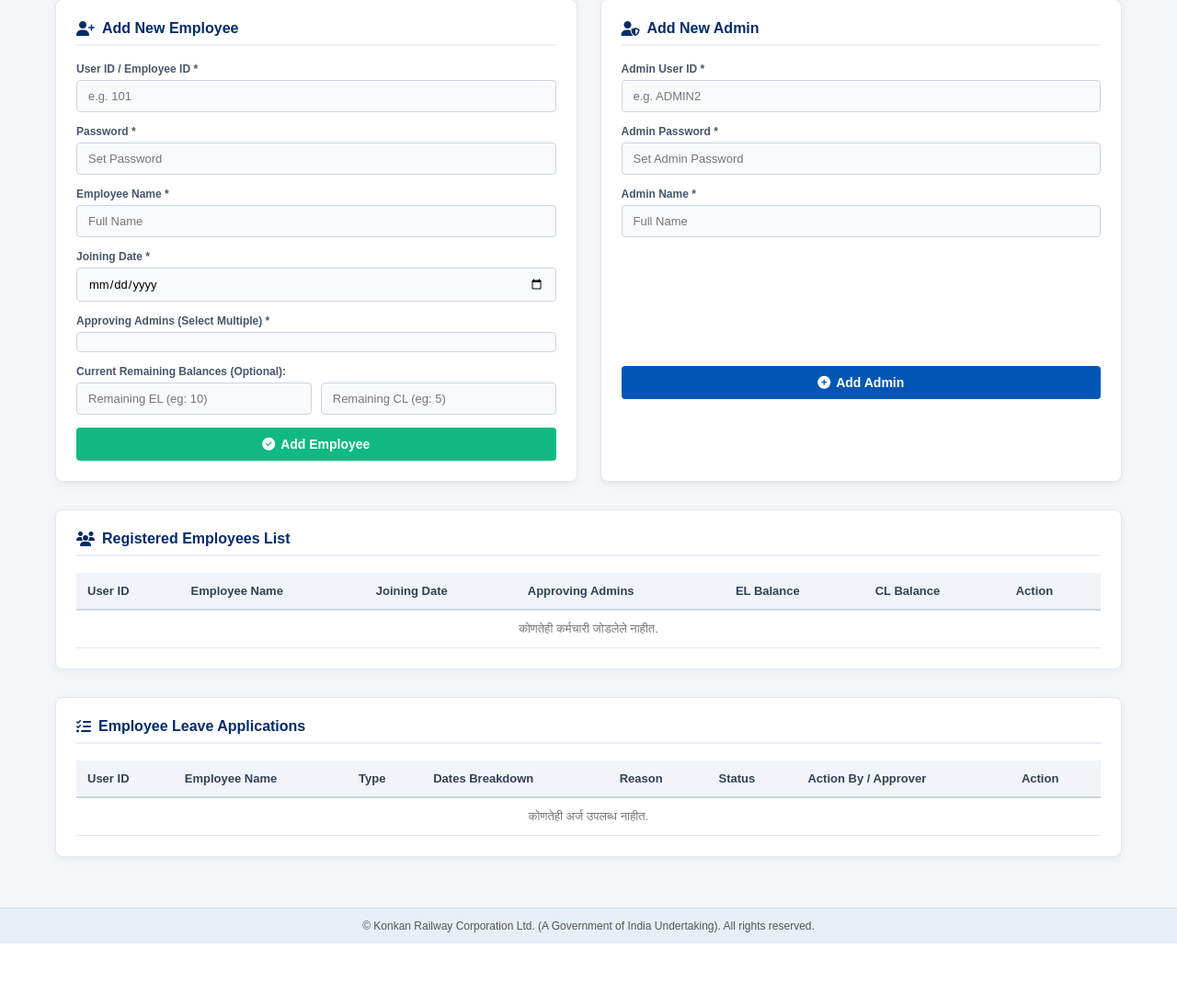
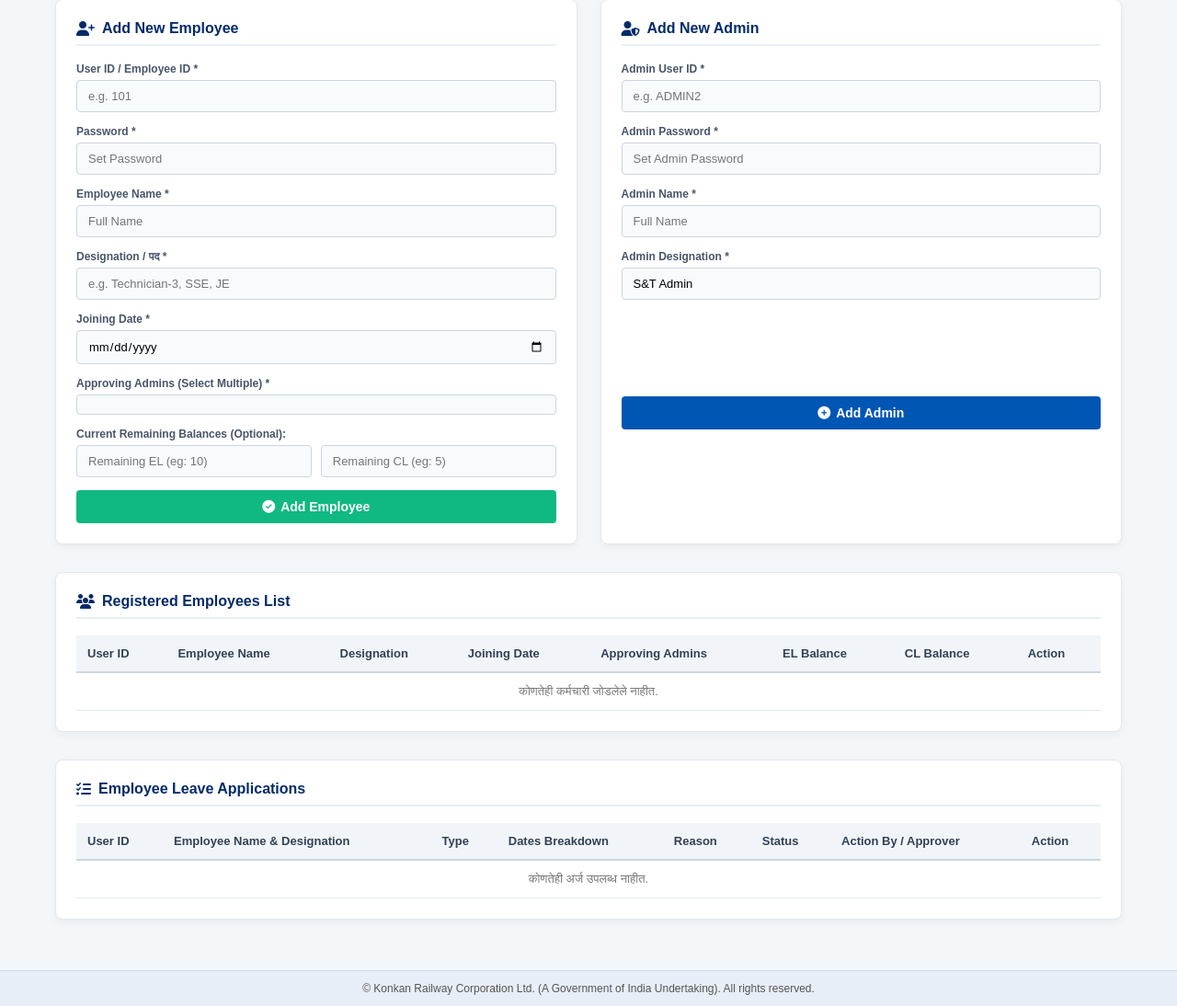
Before and after one commit to RohanDamodar/S-T_KRCL_leave_portal, a Flask app: page /admin in a window 1280 px wide. Shown: the part 160-1254 px from the top of the page at 92% size. Before the commit the page ends 1186 px from the top, so only its background shows below. Run offline with Flask 3, Linux system fonts and the light colour scheme; the visitor is signed in with stand-in values (Sample User, id 1); data that the repository does not hold is empty; some libraries are stand-ins or nearby versions.

Commit message:
Update admin.html

```diff
--- a/templates/admin.html
+++ b/templates/admin.html
@@ -87,6 +87,7 @@
         <h2 class="page-title">S&T Portal - Admin Control Center</h2>
 
         <div class="forms-grid">
+            <!-- Add Employee Form -->
             <div class="card">
                 <div class="card-header"><i class="fa-solid fa-user-plus"></i> Add New Employee</div>
                 <form method="POST">
@@ -94,6 +95,7 @@
                     <div class="form-group"><label>User ID / Employee ID *</label><input type="text" name="user_id" placeholder="e.g. 101" required></div>
                     <div class="form-group"><label>Password *</label><input type="password" name="password" placeholder="Set Password" required></div>
                     <div class="form-group"><label>Employee Name *</label><input type="text" name="name" placeholder="Full Name" required></div>
+                    <div class="form-group"><label>Designation / पद *</label><input type="text" name="designation" placeholder="e.g. Technician-3, SSE, JE" required></div>
                     <div class="form-group"><label>Joining Date *</label><input type="date" name="joining_date" required></div>
 
                     <div class="form-group">
@@ -119,6 +121,7 @@
                 </form>
             </div>
 
+            <!-- Add Admin Form -->
             <div class="card">
                 <div class="card-header"><i class="fa-solid fa-user-shield"></i> Add New Admin</div>
                 <form method="POST">
@@ -126,11 +129,13 @@
                     <div class="form-group"><label>Admin User ID *</label><input type="text" name="user_id" placeholder="e.g. ADMIN2" required></div>
                     <div class="form-group"><label>Admin Password *</label><input type="password" name="password" placeholder="Set Admin Password" required></div>
                     <div class="form-group"><label>Admin Name *</label><input type="text" name="name" placeholder="Full Name" required></div>
-                    <button type="submit" class="btn-submit-admin" style="margin-top: 140px;"><i class="fa-solid fa-plus-circle"></i> Add Admin</button>
+                    <div class="form-group"><label>Admin Designation *</label><input type="text" name="designation" placeholder="e.g. SSE (S&T), ASTE" value="S&T Admin"></div>
+                    <button type="submit" class="btn-submit-admin" style="margin-top: 105px;"><i class="fa-solid fa-plus-circle"></i> Add Admin</button>
                 </form>
             </div>
         </div>
 
+        <!-- Registered Employees Table -->
         <div class="table-box">
             <div class="card-header"><i class="fa-solid fa-users"></i> Registered Employees List</div>
             <div class="table-responsive">
@@ -139,6 +144,7 @@
                         <tr>
                             <th>User ID</th>
                             <th>Employee Name</th>
+                            <th>Designation</th>
                             <th>Joining Date</th>
                             <th>Approving Admins</th>
                             <th>EL Balance</th>
@@ -152,6 +158,7 @@
                             <tr>
                                 <td><b>{{ u['user_id'] }}</b></td>
                                 <td>{{ u['name'] }}</td>
+                                <td><span style="color: #0056b3; font-weight: bold;">{{ u['designation'] if u['designation'] else '-' }}</span></td>
                                 <td>{{ u['joining_date'] if u['joining_date'] else '-' }}</td>
                                 <td>{{ u['assigned_admin'] }}</td>
                                 <td><b style="color: #0056b3;">{{ u['el_balance'] }}</b></td>
@@ -162,13 +169,14 @@
                             </tr>
                             {% endfor %}
                         {% else %}
-                            <tr><td colspan="7" style="text-align: center; color: #777;">कोणतेही कर्मचारी जोडलेले नाहीत.</td></tr>
+                            <tr><td colspan="8" style="text-align: center; color: #777;">कोणतेही कर्मचारी जोडलेले नाहीत.</td></tr>
                         {% endif %}
                     </tbody>
                 </table>
             </div>
         </div>
 
+        <!-- Leave Requests Table -->
         <div class="table-box">
             <div class="card-header"><i class="fa-solid fa-list-check"></i> Employee Leave Applications</div>
             <div class="table-responsive">
@@ -176,7 +184,7 @@
                     <thead>
                         <tr>
                             <th>User ID</th>
-                            <th>Employee Name</th>
+                            <th>Employee Name & Designation</th>
                             <th>Type</th>
                             <th>Dates Breakdown</th>
                             <th>Reason</th>
@@ -190,7 +198,12 @@
                             {% for req in requests %}
                             <tr>
                                 <td><b>{{ req['user_id'] }}</b></td>
-                                <td>{{ req['user_name'] }}</td>
+                                <td>
+                                    <b>{{ req['user_name'] }}</b>
+                                    {% if req['user_designation'] %}
+                                        <br><small style="color: #0056b3;">({{ req['user_designation'] }})</small>
+                                    {% endif %}
+                                </td>
                                 <td><b>{{ req['leave_type'] }}</b></td>
                                 <td>
                                     {% if req['leave_type'] == 'EL+CL' %}
```
